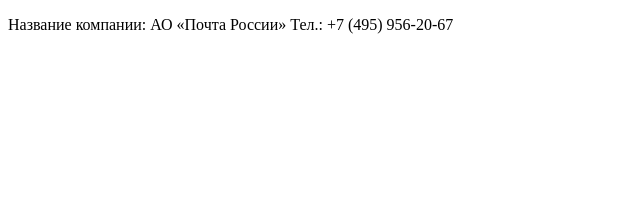
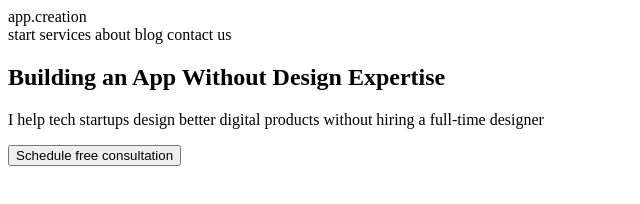
Before and after one commit to WebHeroSchool/Anna_Lahunova, a plain HTML site: page index.html in a window 1280 px wide. Shown: the whole page, without its empty margins (0-640 px from the left). Drawn offline with Linux system fonts and the light colour scheme.

Commit message:
создана структура сайта

```diff
--- a/index.html
+++ b/index.html
@@ -1,15 +1,23 @@
-<!DOCTYPE html>
-<html>
-
-<head>
- <meta charset="utf-8">
- <title>Мой первый сайт</title>
-
-</head>
-
+<doctype!>
 <body>
- <p>Название компании: АО «Почта России»
-Тел.: +7 (495) 956-20-67</p>
+<header>
+<div>app.creation</div>
+<nav>
+<a>start</a>
+<a>services</a>
+<a>about</a>
+<a>blog</a>
+<a>contact us</a>
+</nav>
+</header>
+<section>
+<main>
+<h1>Building an App Without Design Expertise</h1>
+<p>I help tech startups design better digital products without hiring a full-time designer</p>
+<button>Schedule free consultation</button>
+</main>
+<div>
+<img>
+</div>
+</section>
 </body>
-
-</html>
```
Also changed, not shown: 1 other file.
